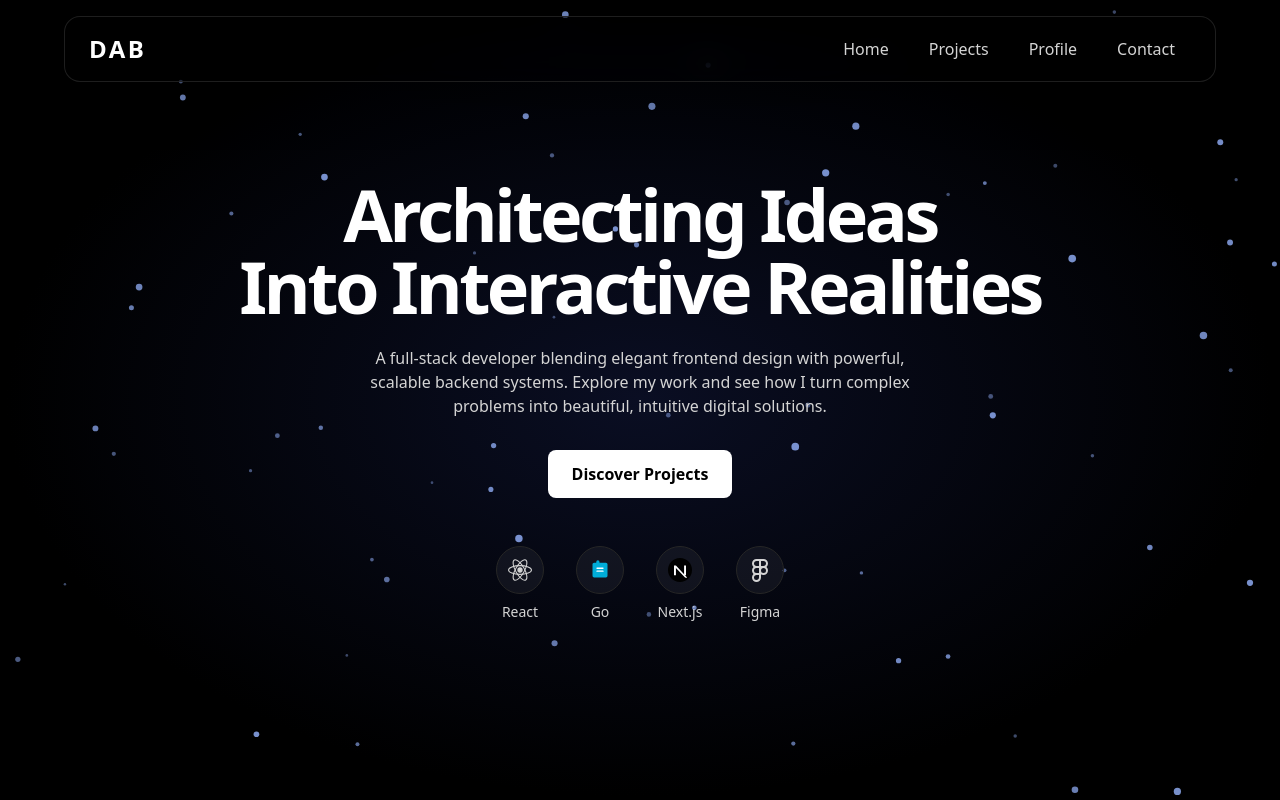
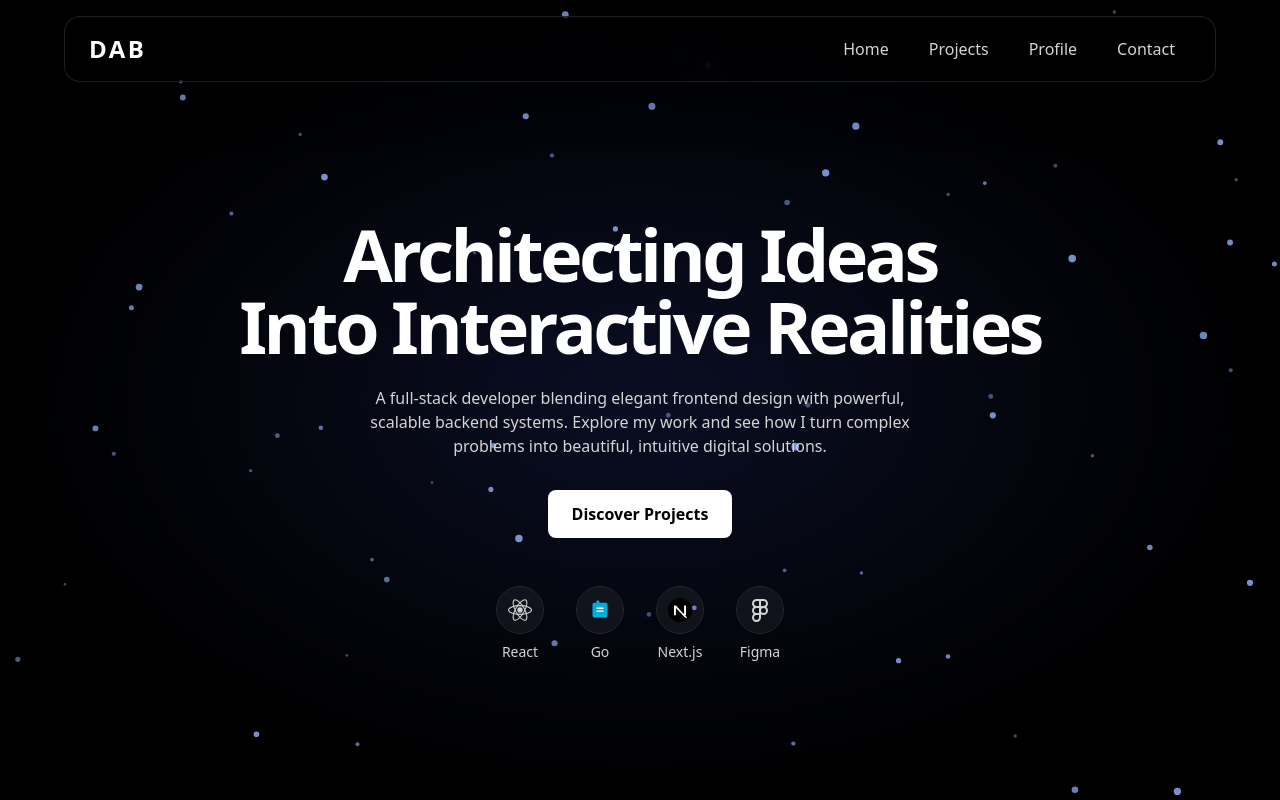
Before and after one commit to DarrenAnthonyBeltham/portofolio-darren, a React (Create React App) app: page / in a window 1280 px wide. Built offline with nearby package versions, Linux system fonts and the light colour scheme.

Commit message:
Latest design

```diff
--- a/src/App.js
+++ b/src/App.js
@@ -139,13 +139,13 @@ const Header = ({ setView }) => {
             <AnimatePresence>
                 {isMenuOpen && (
                     <motion.div initial="hidden" animate="visible" exit="hidden" variants={menuVariants} className="md:hidden absolute top-20 left-4 right-4">
-                        <GlassPanel className="p-4">
-                            <nav className="flex flex-col items-center gap-4">
+                        <div className="bg-neutral-950/90 backdrop-blur-sm border border-neutral-800/80 rounded-2xl p-4">
+                            <nav className="flex flex-col items-center gap-2">
                                 {navItems.map(item => (
-                                    <motion.button key={item} onClick={() => handleNavClick(item.toLowerCase())} className="text-neutral-200 text-lg hover:text-white transition-colors w-full py-2" variants={linkVariants}>{item}</motion.button>
+                                    <motion.button key={item} onClick={() => handleNavClick(item.toLowerCase())} className="w-full py-3 text-lg font-medium text-neutral-300 transition-colors hover:bg-white/10 hover:text-white rounded-lg" variants={linkVariants}>{item}</motion.button>
                                 ))}
                             </nav>
-                        </GlassPanel>
+                        </div>
                     </motion.div>
                 )}
             </AnimatePresence>
@@ -197,7 +197,7 @@ const HeroView = ({ setView }) => {
     };
 
     return (
-        <div className="w-full min-h-screen flex flex-col items-center justify-center text-center p-4">
+        <div className="w-full min-h-screen flex flex-col items-center justify-center text-center p-4 pt-24">
             <motion.h1 variants={headlineVariants} initial="hidden" animate="visible" className="text-5xl sm:text-6xl md:text-7xl font-bold text-white tracking-tighter leading-tight">
                 <motion.span variants={lineVariants} className="block">Architecting Ideas</motion.span>
                 <motion.span variants={lineVariants} className="block">Into Interactive Realities</motion.span>
```
